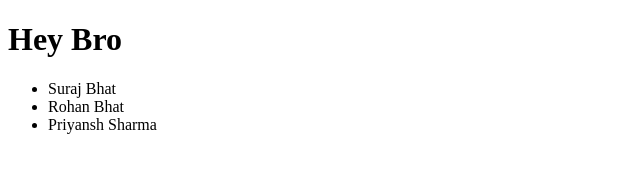
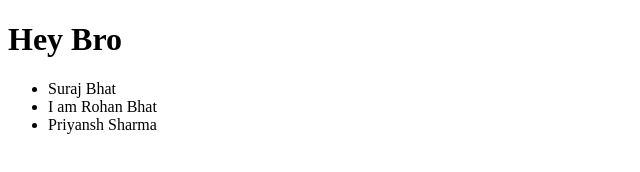
Before and after one commit to surajbhat02/newGitTest, a plain HTML site: page index.html in a window 1280 px wide. Shown: the full height of the page, 0-640 px from the left. Drawn offline with Linux system fonts and the light colour scheme.

Commit message:
made changes

```diff
--- a/index.html
+++ b/index.html
@@ -8,7 +8,7 @@
 	<h1>Hey Bro</h1>
 	<ul>
 		<li>Suraj Bhat</li>
-		<li>Rohan Bhat</li>
+		<li>I am Rohan Bhat</li>
 		<li>Priyansh Sharma</li>
 	</ul>
 
```
